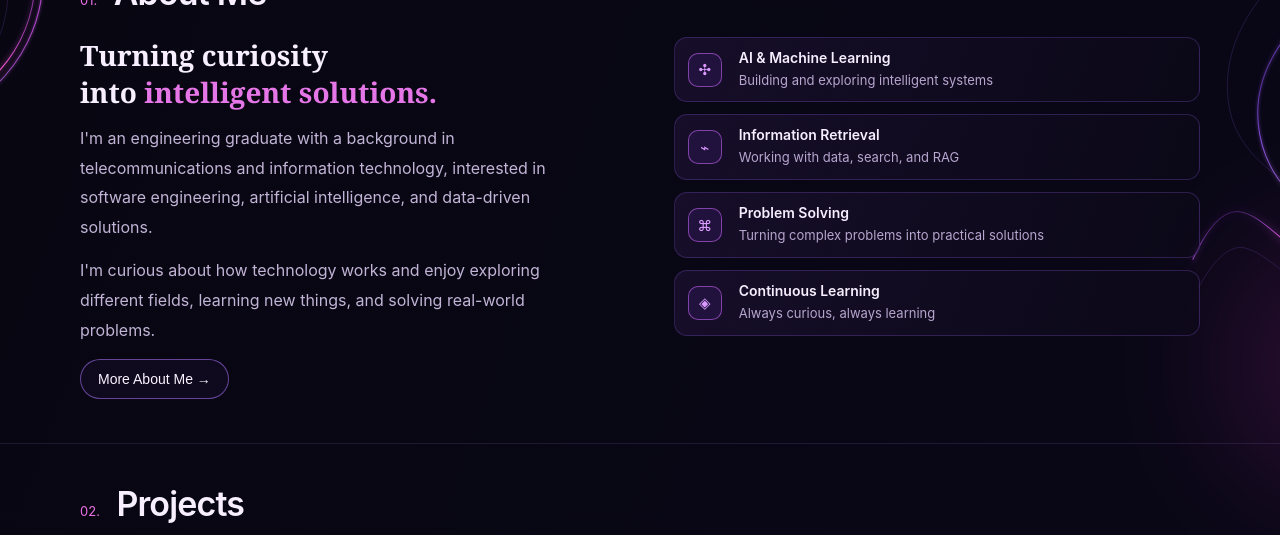
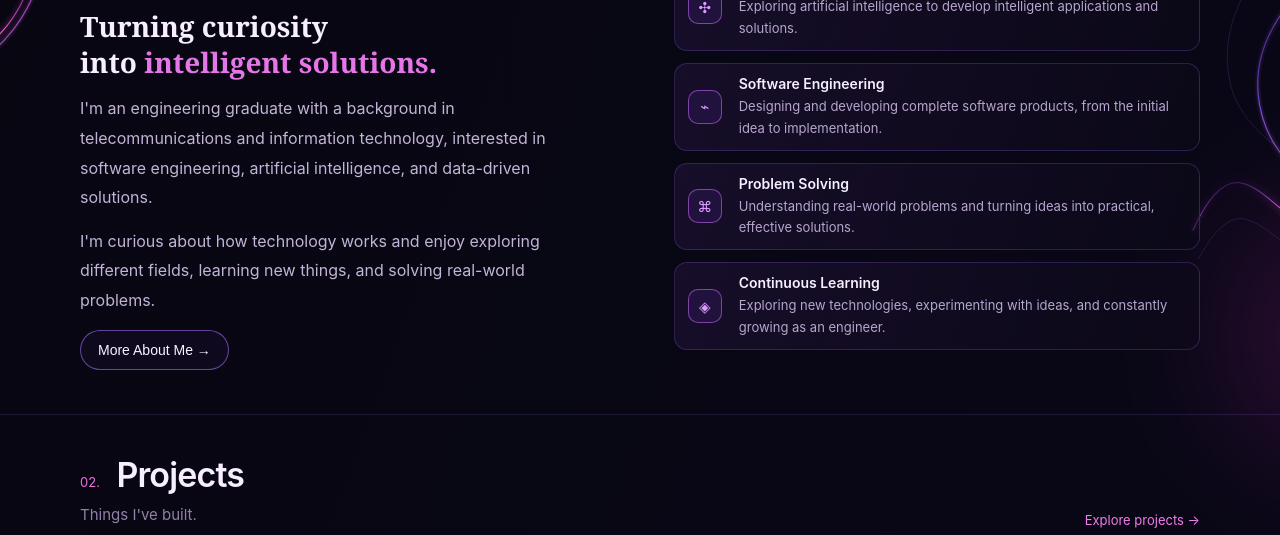
Before and after one commit to Mekhazni/portfolio, a plain HTML site: page index.html in a window 1280 px wide. Shown: the part 757-1292 px from the top of the page. Drawn offline with Linux system fonts and the light colour scheme.

Commit message:
Update eyebrow and fact sections with data attributes

```diff
--- a/index.html
+++ b/index.html
@@ -160,18 +160,18 @@
 
       <div class="section-content">
         <div class="hero-copy">
-          <div class="eyebrow">Telecommunications · Information Technology · AI</div>
+          <div class="eyebrow" data-hero="eyebrow">Telecommunications · Information Technology · AI</div>
 
           <h1>Hi, I'm<br>
             <span class="gradient-text" data-profile="name">Nihad Mekhazni</span>
           </h1>
 
           <div class="role">
-            <span data-profile="headline">Telecommunications &amp; Information Technology Engineering Graduate</span>
-            <strong data-profile="targetRole">Aspiring AI/ML Engineer</strong>
+            <span data-hero="headline">Telecommunications &amp; Information Technology Engineering Graduate</span>
+            <strong data-hero="targetRole">Aspiring AI/ML Engineer</strong>
           </div>
 
-          <p data-profile="intro">
+          <p data-hero="intro">
             I'm passionate about building intelligent systems, exploring
             information retrieval, and turning complex problems into practical solutions.
           </p>
@@ -235,20 +235,35 @@
 
         <div class="about-facts">
           <div class="fact">
-            <div class="fact-icon">✣</div>
-            <div><b>AI &amp; Machine Learning</b><small>Building and exploring intelligent systems</small></div>
+            <div class="fact-icon" data-interest-icon="0">✣</div>
+            <div>
+              <b data-interest-title="0">AI &amp; Intelligent Systems</b>
+              <small data-interest-description="0">Exploring artificial intelligence to develop intelligent applications and solutions.</small>
+            </div>
           </div>
+
           <div class="fact">
-            <div class="fact-icon">⌁</div>
-            <div><b>Information Retrieval</b><small>Working with data, search, and RAG</small></div>
+            <div class="fact-icon" data-interest-icon="1">⌁</div>
+            <div>
+              <b data-interest-title="1">Software Engineering</b>
+              <small data-interest-description="1">Designing and developing complete software products, from the initial idea to implementation.</small>
+            </div>
           </div>
+
           <div class="fact">
-            <div class="fact-icon">⌘</div>
-            <div><b>Problem Solving</b><small>Turning complex problems into practical solutions</small></div>
+            <div class="fact-icon" data-interest-icon="2">⌘</div>
+            <div>
+              <b data-interest-title="2">Problem Solving</b>
+              <small data-interest-description="2">Understanding real-world problems and turning ideas into practical, effective solutions.</small>
+            </div>
           </div>
+
           <div class="fact">
-            <div class="fact-icon">◈</div>
-            <div><b>Continuous Learning</b><small>Always curious, always learning</small></div>
+            <div class="fact-icon" data-interest-icon="3">◈</div>
+            <div>
+              <b data-interest-title="3">Continuous Learning</b>
+              <small data-interest-description="3">Exploring new technologies, experimenting with ideas, and constantly growing as an engineer.</small>
+            </div>
           </div>
         </div>
       </div>
```
